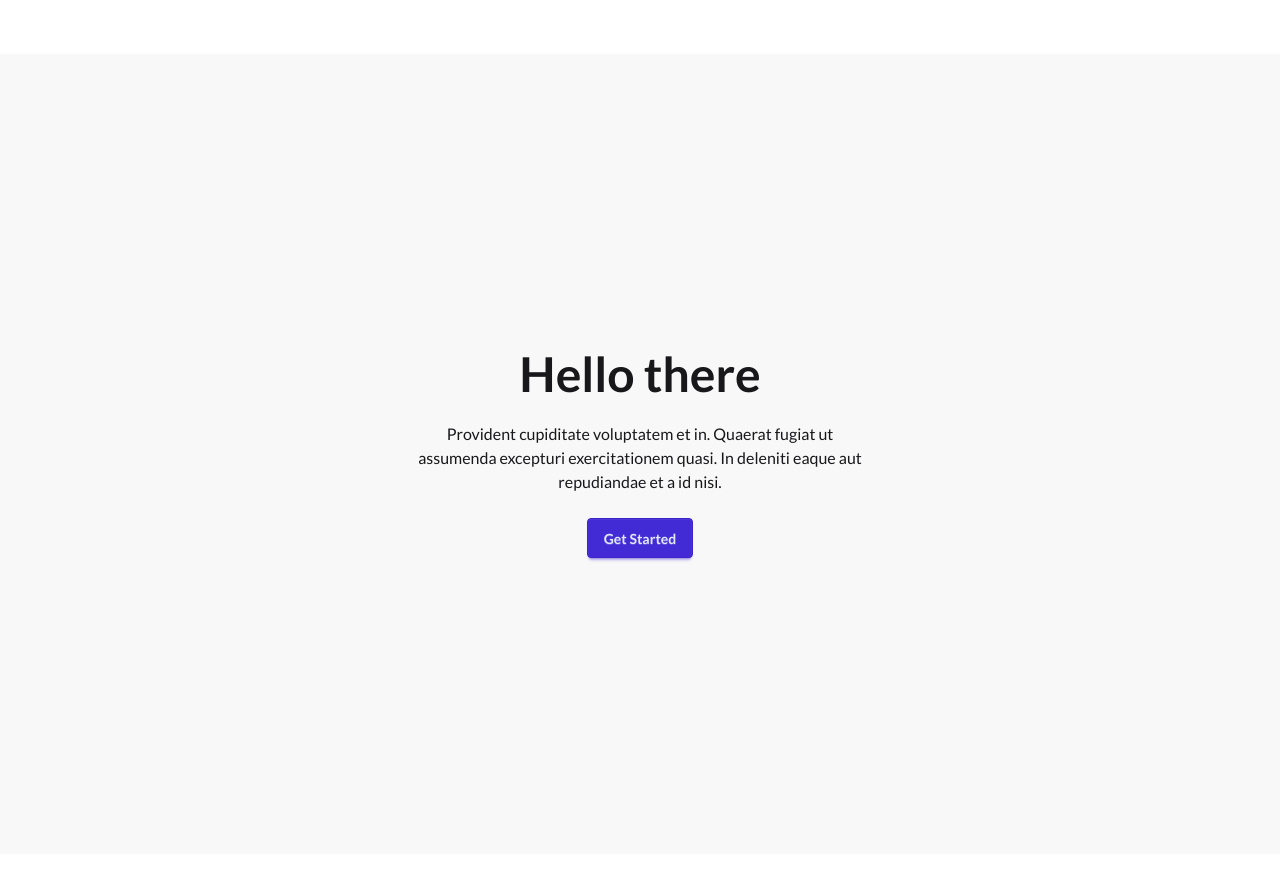
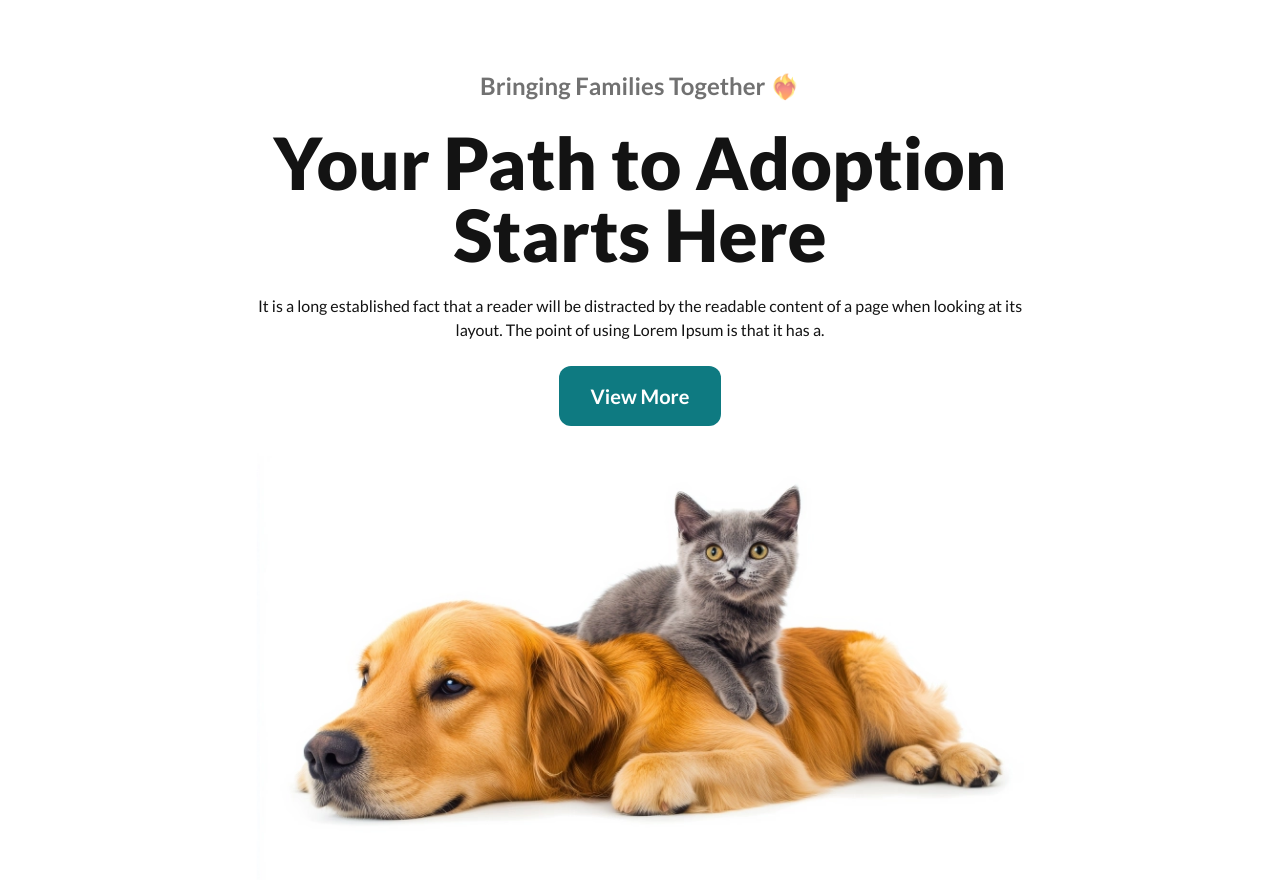
Before and after one commit to Khaiyum-Ahmed/Assignment-6, a plain HTML site: page index.html in a window 1280 px wide. Shown: the part 318-1201 px from the top of the page. Before the commit the page ends 1172 px from the top, so only its background shows below. Drawn offline with nearby package versions, Linux system fonts and the light colour scheme.

Commit message:
hero section added successfully

```diff
--- a/index.html
+++ b/index.html
@@ -12,9 +12,11 @@
 
     <!-- style css -->
     <link rel="stylesheet" href="style/style.css">
+    <link rel="stylesheet" href="style/responsive.css">
 </head>
 
 <body class="lato-primary">
+
     <header class="w-11/12 mx-auto mb-14">
         <!-- nav section start -->
 
@@ -59,15 +61,16 @@
         <!-- Banner section start -->
 
 
-        <div class="hero bg-base-200 min-h-screen">
+        <div class="hero min-h-screen">
             <div class="hero-content text-center">
-                <div class="max-w-md">
-                    <h1 class="text-5xl font-bold">Hello there</h1>
-                    <p class="py-6">
-                        Provident cupiditate voluptatem et in. Quaerat fugiat ut assumenda excepturi exercitationem
-                        quasi. In deleniti eaque aut repudiandae et a id nisi.
+                <div class="lg:max-w-3xl md:max-w-2xl max-w-xs lg:space-y-6 md:space-y-5 space-y-4">
+                    <h4 class="md:text-2xl text-xl font-bold text-[rgba(19,19,19,.6)]">Bringing Families Together ❤️‍🔥</h4>
+                    <h1 class="lg:text-7xl md:text-6xl text-3xl font-black text-[#131313]">Your Path to Adoption Starts Here</h1>
+                    <p class="text-[#131313] md:text-base text-[14px]">
+                        It is a long established fact that a reader will be distracted by the readable content of a page when looking at its layout. The point of using Lorem Ipsum is that it has a.
                     </p>
-                    <button class="btn btn-primary">Get Started</button>
+                    <button class="cursor-pointer py-4 px-8 bg-[#0E7A81] rounded-xl font-bold text-[#fff] text-xl">View More</button>
+                    <img src="images/pet.webp" alt="">
                 </div>
             </div>
         </div>
```
Also changed, not shown: style/responsive.css (added, +13 -0 lines).
